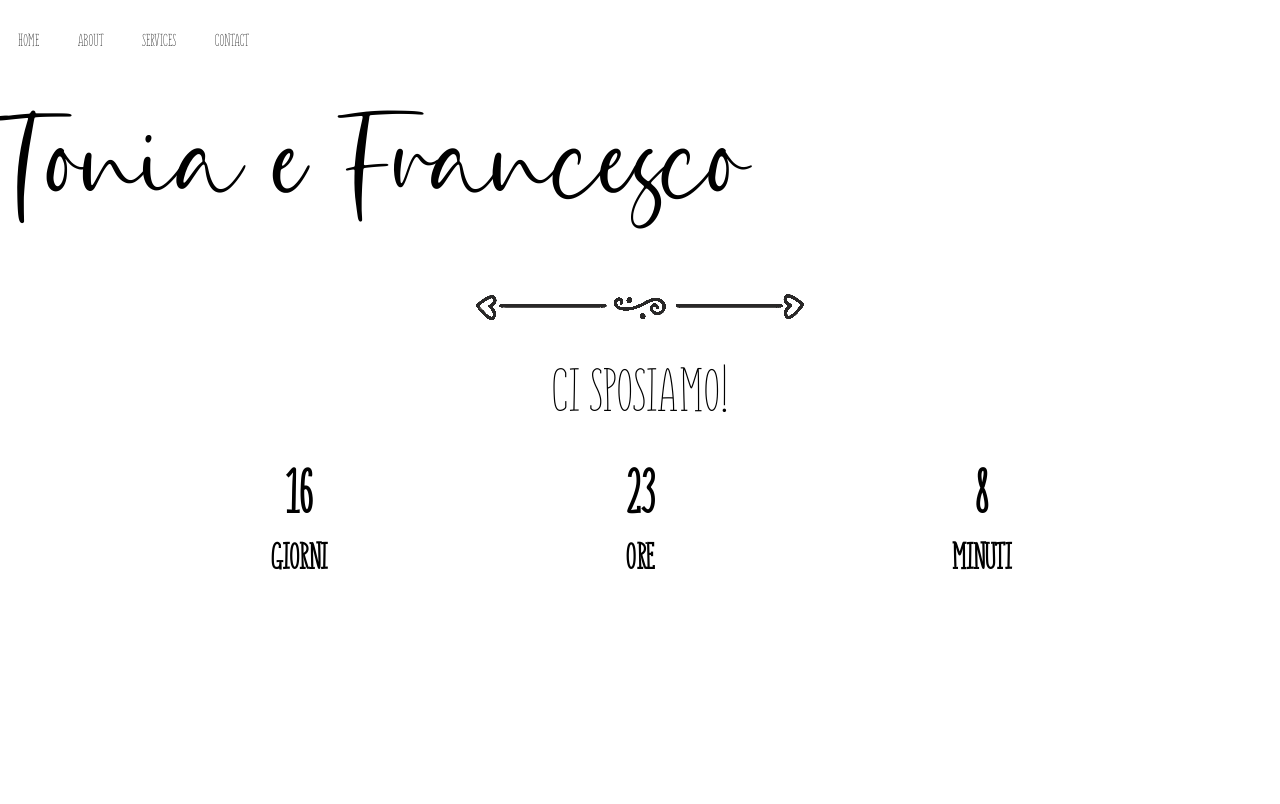
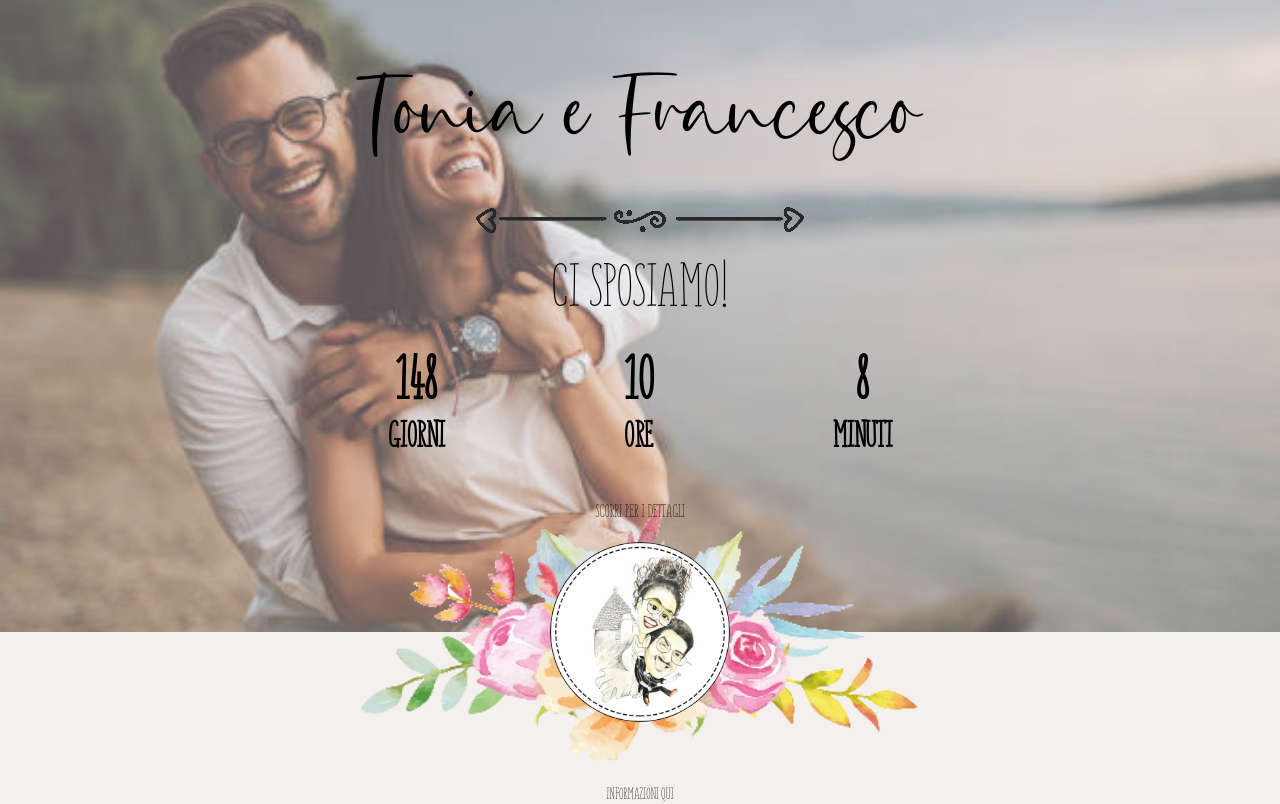
Before and after one commit to michiamoantonio/michiamoantonio.github.io, a plain HTML site: page index.html in a window 1280 px wide. Drawn offline with Linux system fonts and the light colour scheme.

Commit message:
modifiche

```diff
--- a/index.html
+++ b/index.html
@@ -8,9 +8,7 @@
     <link rel="stylesheet" href="styles.css"> <!-- Link to your CSS file -->
 </head>
 <body>
-
-    <header>
-        <nav>
+  <!-- <div class="nav">
     <input type="checkbox" id="check">
     <label for="check" class="checkbtn">
       <i class="fas fa-bars">Menu</i>
@@ -21,13 +19,13 @@
       <li><a href="#">Services</a></li>
       <li><a href="#">Contact</a></li>
     </ul>
-          </nav>
-    </header>
+  </div> -->
 
-    <main>
-        <div class="intro-block">
-            <h1 class="intro-title">Tonia e Francesco</h1>
-            <img src="./images/divisore.png"/>
+
+  <div class="intro-block parallax">
+    <div class="parallax-alpha">
+      <p class="intro-title">Tonia e Francesco</p>
+      <img class="divisore" src="./images/divisore.png"/>
       <p>Ci sposiamo!</p>
       <div class="countdown">
           <ul>
@@ -36,9 +34,16 @@
               <li><span id="minuti">0</span> Minuti</li>
           </ul>
       </div>
+
+      <p style="margin-top: 40px; font-size: 18px;">scorri per i dettagli</p>
     </div>
-
-    </main>
+  </div>
+  <div class="fiori">
+    <img class="caricatura" src="./images/caricatura-circle.png"/>
+  </div>
+  <div class="info-container">
+    Informazioni qui
+  </div>
 
     <footer>
         <!-- Your footer content goes here -->
@@ -47,7 +52,7 @@
 
     <script>
         // Set the date we're counting down to
-        var countDownDate = new Date("Mar 31, 2024 00:00:00").getTime();
+        var countDownDate = new Date("Aug 09, 2024 11:00:00").getTime();
 
         // Update the countdown every 1 second
         var x = setInterval(function() {
--- a/styles.css
+++ b/styles.css
@@ -16,29 +16,41 @@
   }
   body{
     font-family: monly;
+    float: left;
+    min-width: 100vw;
+    max-width: 100vw;
+    text-align: center;
+    background-color: rgb(243,240,238);
   }
-  nav{
+
+
+/*
+  .nav{
+    display: none;
     background: rgba(255,255,255,0.1);
-    height: 80px;
+    height: 50px;
     width: 100%;
+    position: fixed;
+    top:0;
+    left: 0;
+    background-color: red;
   }
-  nav ul{
-    float: left;
+  .nav ul{
     margin-right: 20px;
   }
-  nav ul li{
+  .nav ul li{
     display: inline-block;
-    line-height: 80px;
+    line-height: 50px;
     margin: 0 5px;
   }
-  nav ul li a{
+  .nav ul li a{
     color: black;
-    font-size: 17px;
+    font-size: 28px;
     padding: 7px 13px;
     border-radius: 3px;
     text-transform: uppercase;
   }
-  nav ul li a:hover{
+  .nav ul li a:hover{
     background: #1b9bff;
     transition: .5s;
   }
@@ -46,27 +58,86 @@
     font-size: 30px;
     color: black;
     float: right;
-    line-height: 80px;
+    line-height: 50px;
     margin-right: 40px;
     cursor: pointer;
     display: none;
   }
   #check{
     display: none;
-  }
+  } */
 
   .intro-block {
+    /* padding-top: 50px; */
+    width: 100%;
     text-align: center;
     font-family: monly;
     font-size: 60px;
   }
 
+  .parallax{
+    width: 100%;
+    /* The image used */
+    background-image: url('./images/istockphoto-1365865879-612x612.jpg');
+
+    /* Full height */
+    height: fit-content;
+
+    /* Create the parallax scrolling effect */
+    background-attachment: fixed;
+    background-position: center;
+    background-repeat: no-repeat;
+    background-size: cover;
+
+
+
+    /* Text styling
+    color: white;
+    font-size: 2em; */
+  }
+
+  .parallax-alpha{
+    background-color: rgba(255,255,255,0.3);
+    /* height: 100%; */
+    /* Center align text */
+    display: flex;
+    justify-content: center;
+    flex-direction: column;
+    align-items: center;
+    padding-bottom: 110px;
+    padding-top:50px;
+  }
+
   .intro-title {
-    text-align: left;
-    font-size: 160px;
+    font-size: 120px;
     font-family: bloomlife;
     font-weight: 300;
   }
+
+  .divisore {
+    max-width: 100%;
+    height: auto;
+  }
+
+  .fiori{
+    height: 300px;
+    width: auto;
+    background-image: url('./images/fiori.png');
+    background-repeat: no-repeat;
+    background-position: center;
+    margin-top: -150px;
+    background-size: contain;
+    display: flex;
+    justify-content: center;
+    flex-direction: column;
+    align-items: center;
+  }
+
+  .fiori .caricatura {
+    height: 60%;
+    border-radius: 50%;
+  }
+
   .countdown{
     text-align: center;
     display: flex;
@@ -89,15 +160,22 @@
     flex-direction: column;
     align-items: center;
     flex: 1;
-    margin: 0;
+    margin: 0 7vw;
     font-size: 36px;
     font-weight: 700;
   }
   .countdown ul li span{
     font-size: 60px;
+    line-height: 65px;
   }
+
+  .info-container{
+    margin-top: -151px;
+    padding-top: 151px;
+  }
+/*
   @media (max-width: 952px){
-    nav ul li a{
+    .nav ul li a{
       font-size: 16px;
     }
   }
@@ -105,7 +183,7 @@
     .checkbtn{
       display: block;
     }
-    ul{
+    .nav ul{
       position: fixed;
       width: 100%;
       height: 100vh;
@@ -115,12 +193,12 @@
       text-align: center;
       transition: all .5s;
     }
-    nav ul li{
+    .nav ul li{
       display: block;
       margin: 50px 0;
       line-height: 30px;
     }
-    nav ul li a{
+    .nav ul li a{
       font-size: 20px;
     }
     a:hover,a.active{
@@ -130,9 +208,4 @@
     #check:checked ~ ul{
       left: 0;
     }
-  }
-  section{
-    background: url(bg1.jpg) no-repeat;
-    background-size: cover;
-    height: calc(100vh - 80px);
-  }
+  } */
```
Also changed, not shown: images/caricatura-circle.png (added), images/caricatura.png (added), images/fiori.png (added), images/istockphoto-1365865879-612x612.jpg (added), 1 other file. Lines whose indentation alone changed are shown as unchanged.
